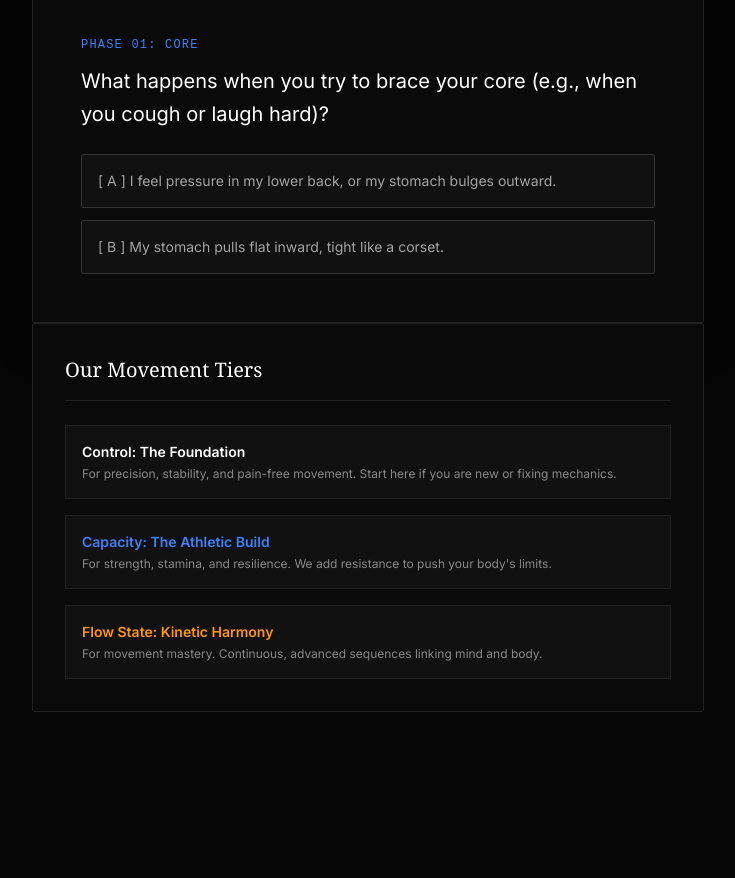
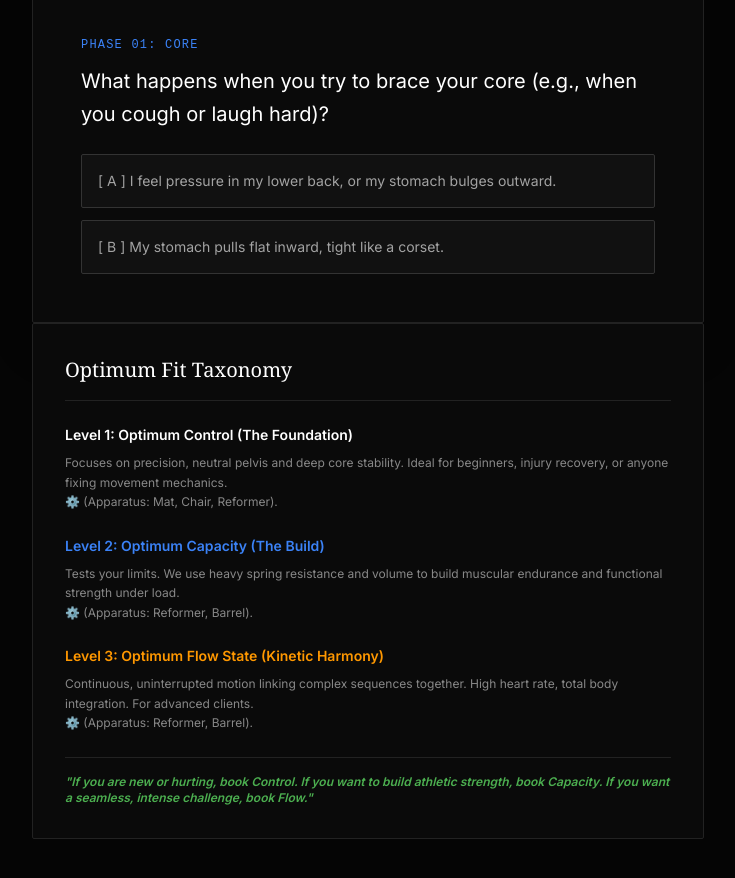
Before and after one commit to joeycoachie/KIN-Kinetic_Diagnostic_Tool-, a plain HTML site: page index.html in a window 1280 px wide. Shown: the part 212-1090 px from the top of the page, without its empty margins (272-1007 px from the left). Before the commit the page ends 972 px from the top, so only its background shows below. Drawn offline with nearby package versions, Linux system fonts and the light colour scheme; a web font is replaced by a local one.

Commit message:
Update index.html

```diff
--- a/index.html
+++ b/index.html
@@ -12,14 +12,13 @@
         .protocol-id { font-family: 'Courier New', Courier, monospace; }
         .fade-in { animation: fadeIn 0.5s ease-in; }
         @keyframes fadeIn { from { opacity: 0; } to { opacity: 1; } }
-        .flipboard-content { transition: max-height 0.4s cubic-bezier(0.4, 0, 0.2, 1), opacity 0.4s ease-in-out; max-height: 0; opacity: 0; overflow: hidden; }
-        .flipboard-content.expanded { opacity: 1; }
         .bg-subtle { background-color: #111; }
         .border-subtle { border-color: #222; }
     </style>
 </head>
 <body class="min-h-screen flex flex-col items-center p-6 py-12">
 
+    <!-- DIAGNOSTIC CONTAINER -->
     <div class="max-w-2xl w-full bg-[#0a0a0a] border border-[#222] p-8 md:p-12 rounded-sm shadow-2xl">
 
         <div class="text-center mb-10 border-b border-[#222] pb-6">
@@ -69,6 +68,7 @@
             </div>
         </div>
 
+        <!-- LEAD CAPTURE -->
         <div id="lead-capture" class="hidden fade-in">
             <h2 class="text-xl text-white mb-6">Claim Your Diagnostic Report</h2>
             <form id="lead-form" class="space-y-4">
@@ -85,34 +85,38 @@
             </form>
         </div>
 
+        <!-- TIER UNLOCK RESULT -->
         <div id="result-container" class="hidden text-center fade-in">
             <h2 id="result-title" class="text-3xl font-serif text-white mb-4">Tier Authorized</h2>
             <p id="result-desc" class="text-[#a3a3a3] text-sm leading-relaxed mb-6"></p>
-            <a href="#" id="booking-link" class="block w-full bg-[#222] hover:bg-[#4CAF50] py-3 text-xs uppercase tracking-widest text-white transition-colors">Book My Session</a>
+            <a href="https://wa.me/60102319893" id="booking-link" class="block w-full bg-[#222] hover:bg-[#4CAF50] py-3 text-xs uppercase tracking-widest text-white transition-colors">Book My Session</a>
         </div>
     </div>
 
+    <!-- CLIENT-FACING TAXONOMY -->
     <div class="max-w-2xl w-full bg-[#0a0a0a] border border-[#222] p-8 rounded-sm">
-        <h2 class="text-xl font-serif text-white mb-6 border-b border-[#222] pb-4">Our Movement Tiers</h2>
-        <div class="space-y-4">
-            <div class="bg-subtle border border-subtle p-4">
-                <h4 class="font-bold text-white text-sm">Control: The Foundation</h4>
-                <p class="text-xs text-[#888] mt-1">For precision, stability, and pain-free movement. Start here if you are new or fixing mechanics.</p>
+        <h2 class="text-xl font-serif text-white mb-6 border-b border-[#222] pb-4">Optimum Fit Taxonomy</h2>
+        <div class="space-y-6">
+            <div>
+                <h4 class="font-bold text-white text-sm">Level 1: Optimum Control (The Foundation)</h4>
+                <p class="text-xs text-[#888] mt-2 leading-relaxed">Focuses on precision, neutral pelvis and deep core stability. Ideal for beginners, injury recovery, or anyone fixing movement mechanics. <br>⚙️ (Apparatus: Mat, Chair, Reformer).</p>
             </div>
-            <div class="bg-subtle border border-subtle p-4">
-                <h4 class="font-bold text-[#3b82f6] text-sm">Capacity: The Athletic Build</h4>
-                <p class="text-xs text-[#888] mt-1">For strength, stamina, and resilience. We add resistance to push your body's limits.</p>
+            <div>
+                <h4 class="font-bold text-[#3b82f6] text-sm">Level 2: Optimum Capacity (The Build)</h4>
+                <p class="text-xs text-[#888] mt-2 leading-relaxed">Tests your limits. We use heavy spring resistance and volume to build muscular endurance and functional strength under load. <br>⚙️ (Apparatus: Reformer, Barrel).</p>
             </div>
-            <div class="bg-subtle border border-subtle p-4">
-                <h4 class="font-bold text-[#ff9800] text-sm">Flow State: Kinetic Harmony</h4>
-                <p class="text-xs text-[#888] mt-1">For movement mastery. Continuous, advanced sequences linking mind and body.</p>
+            <div>
+                <h4 class="font-bold text-[#ff9800] text-sm">Level 3: Optimum Flow State (Kinetic Harmony)</h4>
+                <p class="text-xs text-[#888] mt-2 leading-relaxed">Continuous, uninterrupted motion linking complex sequences together. High heart rate, total body integration. For advanced clients. <br>⚙️ (Apparatus: Reformer, Barrel).</p>
+            </div>
+            <div class="pt-4 border-t border-[#222]">
+                <p class="text-xs text-[#4CAF50] font-semibold italic">"If you are new or hurting, book Control. If you want to build athletic strength, book Capacity. If you want a seamless, intense challenge, book Flow."</p>
             </div>
         </div>
     </div>
 
     <script>
         const SCRIPT_URL = "https://script.google.com/macros/s/AKfycbw1ScZ-8z8rcPyYEQw_URHA4iNx1uUTs_dtlLVu82H1aUsKSLr5Vx4sFJ89tmgRNeLH/exec";
-        let answers = {};
 
         function nextQ(q, ans) {
             document.getElementById('q' + q).classList.add('hidden');
@@ -145,6 +149,7 @@
                 desc.innerText = "Your body requires mechanical foundation. You are cleared for Control. Focus on precision and core stability before adding load.";
             } else {
                 title.innerText = "Authorized: Optimum Capacity";
+                title.classList.add('text-[#3b82f6]');
                 desc.innerText = "Your baseline is secure. You are cleared for Capacity. We will introduce athletic load and spring resistance.";
             }
             container.classList.remove('hidden');
```
